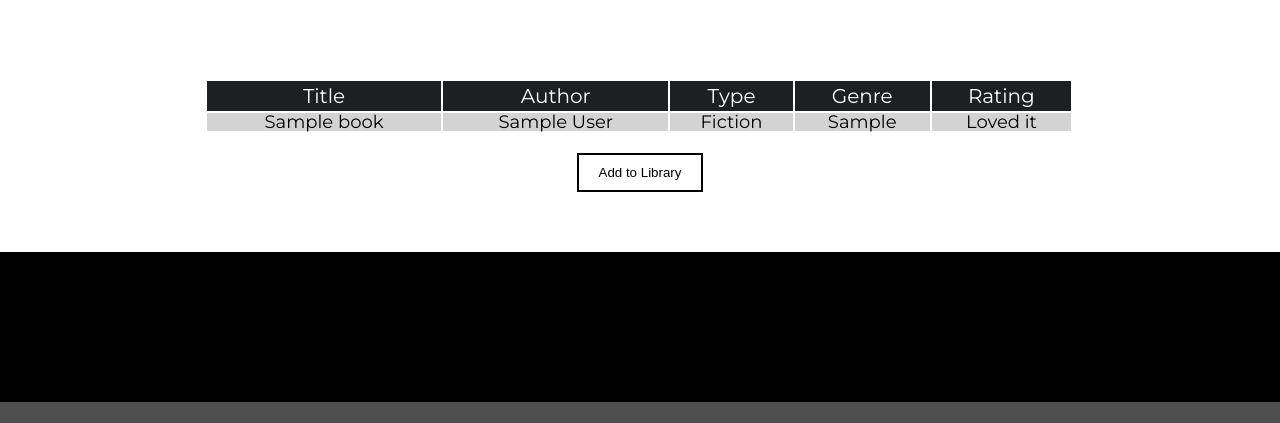
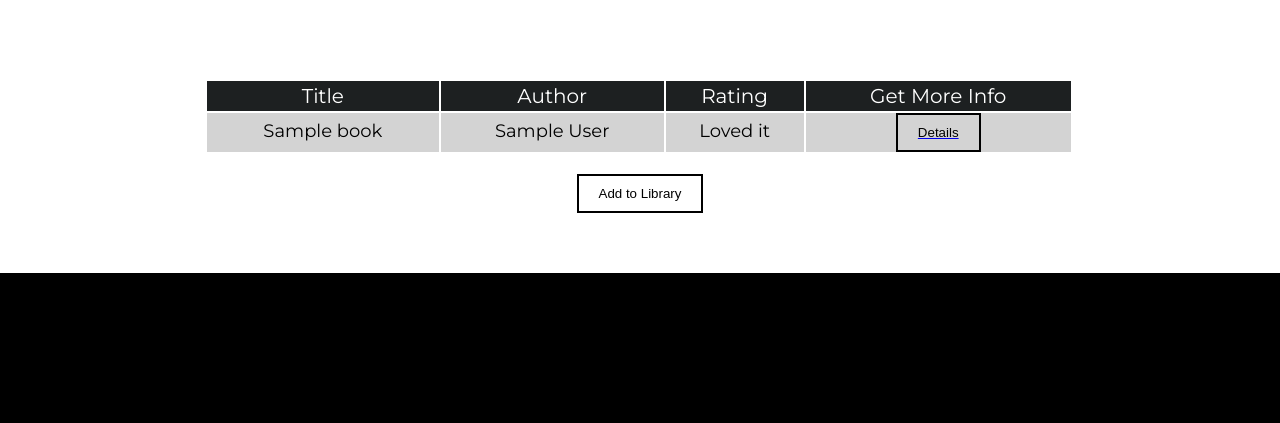
Before and after one commit to RyanLawWilson/AmiiboCollector, a Django app: page /bookBag/Library/ in a window 1280 px wide. Shown: the part 641-1064 px from the top of the page. Before the commit the page ends 1043 px from the top, so only its background shows below. Run offline with Django 3.2, Linux system fonts and the light colour scheme; tables that the repository leaves empty hold one stand-in row (values such as "Sample post"); some libraries are stand-ins or nearby versions.

Commit message:
Completed Story #4
Created a details page, linked it to each book in the library, and created function to render all the details for whichever book is selected.

Edited the styling a little more on the add to library page

```diff
--- a/MainProject/BookBag/urls.py
+++ b/MainProject/BookBag/urls.py
@@ -3,8 +3,9 @@ from . import views
 
 
 urlpatterns = [
-    path('', views.bookBagHome, name='bookBagHome'),                #home page
-    path('AddToLibrary/', views.add_book, name='createBook'),
-    path('Library/', views.index, name='listBooks'),
+    path('', views.bookBagHome, name='bookBagHome'),                # HOME PAGE
+    path('AddToLibrary/', views.add_book, name='createBook'),       # ADD BOOK TO LIBRARY
+    path('Library/', views.index, name='listBooks'),                # VIEW LIBRARY
+    path('Library/<int:pk>/Details/', views.details_book, name='bookDetails')             # VIEW SINGLE BOOK DETAIL
 
     ]
--- a/MainProject/BookBag/views.py
+++ b/MainProject/BookBag/views.py
@@ -25,3 +25,11 @@ def index(request):
     get_books = Book.Books.all()
     context = {'books': get_books}
     return render(request, 'BookBag/bookBag_index.html', context)
+
+
+# Function to get details of a single book
+def details_book(request, pk):
+    pk = int(pk)
+    book = get_object_or_404(Book, pk=pk)
+    context = {'book': book}
+    return render(request, 'BookBag/bookBag_details.html', context)
--- a/MainProject/templates/BookBag/bookBag_create.html
+++ b/MainProject/templates/BookBag/bookBag_create.html
@@ -2,14 +2,14 @@
 {% load staticfiles %}
 {% block templatecontent %}
 <section>
-    <div class="flex-container">
+    <div class="flex-container bookBag" id="bookBagLibrary">
         <form method="post">
             {% csrf_token %}
             <table>
                 {{ form.as_table }}
             </table>
             {{ form.non_field_errors }}
-            <button class="primary-bright-button" type="submit"> Add to Collection </button>
+            <button type="submit"> Add to Collection </button>
 
         </form>
     </div>
--- a/MainProject/templates/BookBag/bookBag_home.html
+++ b/MainProject/templates/BookBag/bookBag_home.html
@@ -2,10 +2,10 @@
 {% load staticfiles %}
 {% block templatecontent %}
 <section>
-        <span class="footy_center"><strong>Open Up Your BookBag!</strong><br />
+        <div class="footy_center"><strong>Open Up Your BookBag!</strong><br />
         Welcome all bibliophiles! Whether you are cracking open your first novel, or a veteran to the literature world,
             BookBag is here to organize your collection. Find new material to read from our API or check out
-            the newest releases on Barnes and Noble. We've got everything you need to keep your collection growing!</span>
+            the newest releases on Barnes and Noble. We've got everything you need to keep your collection growing!</div>
         <br />
 
 </section>
--- a/MainProject/templates/BookBag/bookBag_index.html
+++ b/MainProject/templates/BookBag/bookBag_index.html
@@ -7,24 +7,22 @@
             <tr>
                 <th class="col-md">Title</th>
                 <th class="col-md">Author</th>
-                <th class="col-md">Type</th>
-                <th class="col-md">Genre</th>
                 <th class="col-md">Rating</th>
+                <th class="col-md">Get More Info</th>
             </tr>
             {% for book in books %}     <!-- creates a new row for each jersey in the collection -->
                 <tr>
                     <td class="col-md">{{book.title}}</td>
                     <td class="col-md">{{book.author}}</td>
-                    <td class="col-md">{{book.type}}</td>
-                    <td class="col-md">{{book.genre}}</td>
                     <td class="col-md">{{book.rating}}</td>
+                    <td class="col-md"><a href="{{book.pk}}/Details"><button>Details</button></a></td>
                     <td class="col-md">
                         {% if book.authentic %} &#8730 {% endif %}
                     </td>
                 </tr>
             {% endfor %}
         </table>
-        <button class="secondary-bright-button" type="button" onclick=" location.href='{% url 'createBook' %}'">Add to Library</button>
+        <button onclick=" location.href='{% url 'createBook' %}'">Add to Library</button>
     </div>
 </section>
 {% endblock %}
```
Also changed, not shown: MainProject/templates/BookBag/bookBag_details.html (added, +34 -0 lines), MainProject/static/css/styles.css (line endings or trailing spaces), 1 other file.
